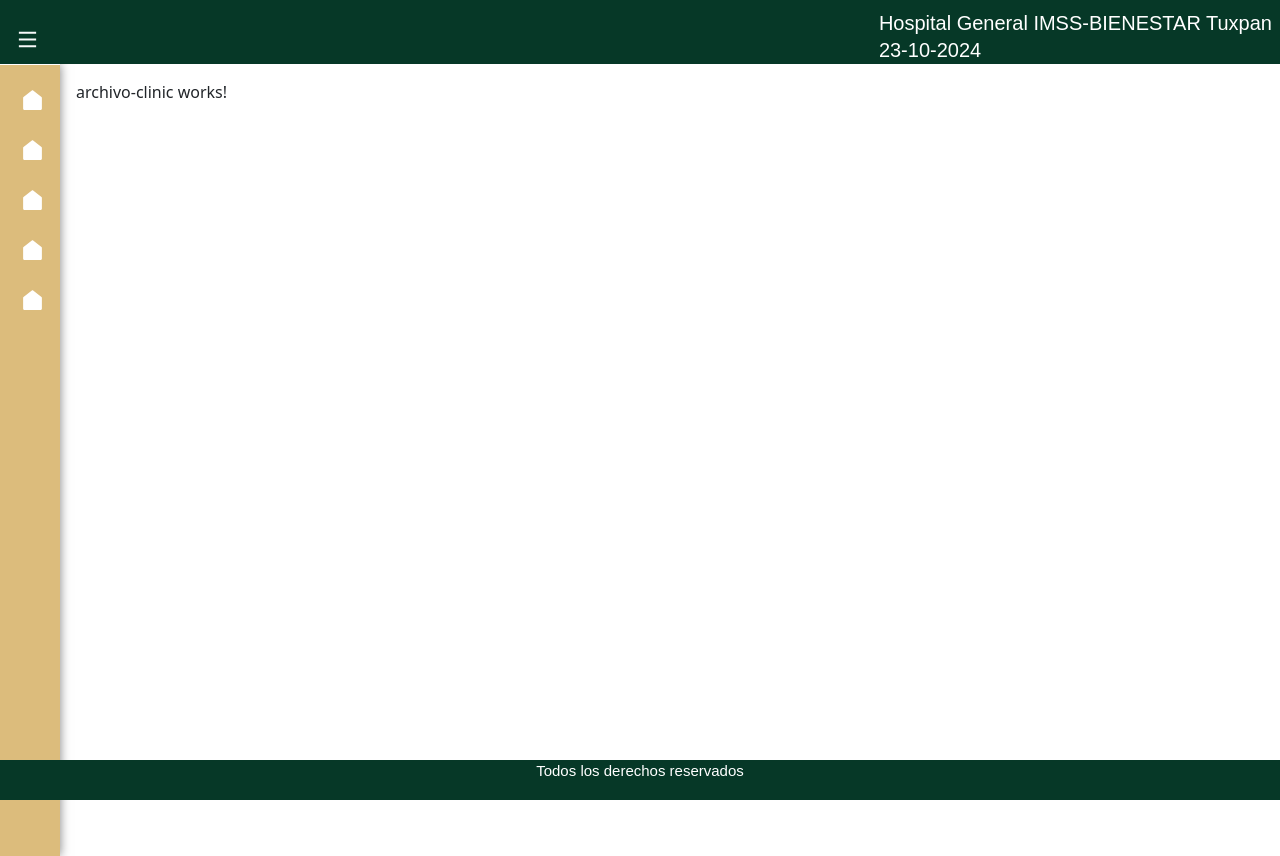
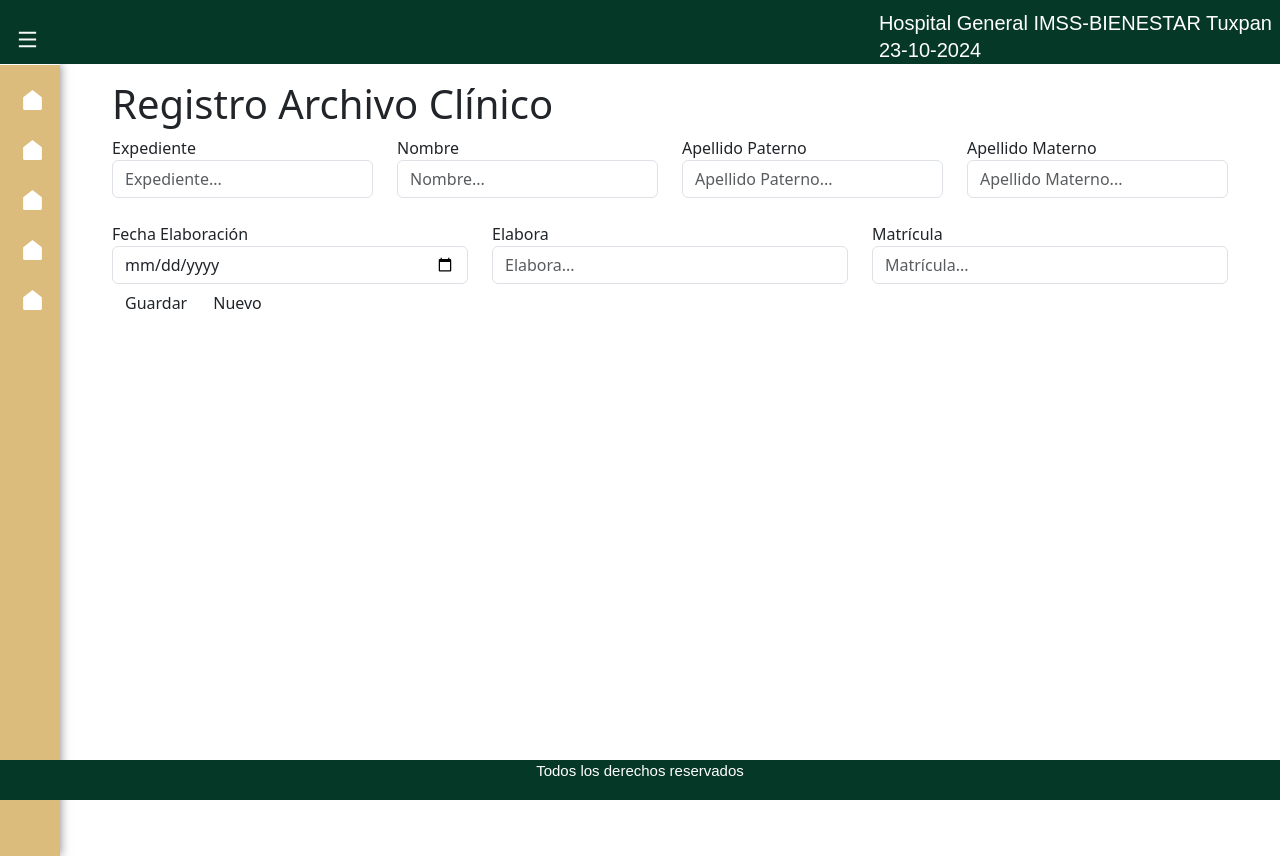
Before and after one commit to Adolfo2803/Proyecto-sis1, an Angular app: page /registro_clinic in a window 1280 px wide. Built offline with nearby package versions, Linux system fonts and the light colour scheme.

Commit message:
Logro: se agrega formulario a archivo-clinic component

```diff
--- a/src/app/business/archivo-clinic/archivo-clinic.component.html
+++ b/src/app/business/archivo-clinic/archivo-clinic.component.html
@@ -1 +1,75 @@
-<p>archivo-clinic works!</p>
+<div class="container">
+    <div class="form-container">
+      <form class=""  (ngSubmit)="resetForm()">
+        <h1 class="title">Registro Archivo Clínico</h1>
+        <div class="hrflex"></div>
+        <div class="row">
+          <div class="col-sm">
+            <label for="expediente">Expediente</label>
+            <input type="text" formControlName="expediente" class="form-control" id="expediente"
+              placeholder="Expediente...">
+            <div class="alert alert-danger" [hidden]="form.get('expediente')?.valid ||form.get('expediente')?.pristine ">
+              Expediente Obligatorio</div>
+          </div>
+          <div class="col-sm">
+            <label for="nombre">Nombre</label>
+            <input type="text" formControlName="nombre" class="form-control" id="nombre" placeholder="Nombre...">
+            <div class="alert alert-danger" [hidden]="form.get('nombre')?.valid ||form.get('nombre')?.pristine ">Nombre
+              Obligatorio</div>
+
+          </div>
+          <div class="col-sm">
+            <label for="apellido-paterno">Apellido Paterno</label>
+            <input type="text" formControlName="ap_paterno" class="form-control" id="apellido-paterno"
+              placeholder="Apellido Paterno...">
+            <div class="alert alert-danger" [hidden]="form.get('ap_paterno')?.valid ||form.get('ap_paterno')?.pristine ">
+              Apellido Pat. Obligatorio</div>
+
+          </div>
+          <div class="col-sm">
+            <label for="apellido-materno">Apellido Materno</label>
+            <input type="text" formControlName="ap_materno" class="form-control" id="apellido-materno"
+              placeholder="Apellido Materno...">
+            <div class="alert alert-danger" [hidden]="form.get('ap_materno')?.valid ||form.get('ap_materno')?.pristine ">
+              Apellido Mat. Obligatorio</div>
+
+          </div>
+        </div>
+
+        <br>
+        <div class="row">
+          <div class="col-sm">
+            <label for="fecha-elaboracion">Fecha Elaboración</label>
+            <input type="date" formControlName="fecha" class="form-control" id="fecha-elaboracion">
+            <div class="alert alert-danger" [hidden]="form.get('fecha')?.valid ||form.get('fecha')?.pristine ">
+              Fecha elab. Obligatorio</div>
+
+          </div>
+          <div class="col-sm">
+            <label for="elabora">Elabora</label>
+            <input type="text" formControlName="elabora" class="form-control" id="elabora" placeholder="Elabora...">
+            <div class="alert alert-danger"
+              [hidden]="form.get('elabora')?.valid ||form.get('elabora')?.pristine ">Nombre de quien elabora es
+              Obligatorio</div>
+
+          </div>
+          <div class="col-sm">
+            <label for="matricula">Matrícula</label>
+            <input type="text" formControlName="matri" class="form-control" id="matricula" placeholder="Matrícula...">
+            <div class="alert alert-danger" [hidden]="form.get('matri')?.valid ||form.get('matri')?.pristine ">
+              Matricula Obligatoria</div>
+
+          </div>
+        </div>
+
+
+        <div class="row">
+          <div class="col-sm">
+            <button (click)="agregarData()" type="submit" class="btn btn-guardar">Guardar</button>
+            <button type="submit" class="btn  btn-nuevo">Nuevo</button>
+          </div>
+        </div>
+      </form>
+    </div>
+  </div>
+  <br>
--- a/src/app/business/archivo-clinic/archivo-clinic.component.ts
+++ b/src/app/business/archivo-clinic/archivo-clinic.component.ts
@@ -1,4 +1,5 @@
 import { Component } from '@angular/core';
+import { FormControl, FormGroup, Validators } from '@angular/forms';
 
 @Component({
   selector: 'app-archivo-clinic',
@@ -8,5 +9,24 @@ import { Component } from '@angular/core';
   styleUrl: './archivo-clinic.component.css'
 })
 export default class ArchivoClinicComponent {
+  tabla_archive: any;
+  constructor(){}
 
-}
+  form: FormGroup = new FormGroup
+  ({
+   expediente: new FormControl('', Validators.required),
+    nombre: new FormControl('', Validators.required),
+    ap_paterno: new FormControl('', Validators.required),
+    ap_materno: new FormControl('', Validators.required),
+    fecha: new FormControl('', Validators.required),
+    elabora: new FormControl('', Validators.required),
+    matri: new FormControl('', Validators.required),
+  });
+
+  agregarData(){
+
+      }
+      resetForm(){
+        this.form.reset();
+      }
+    }
```
